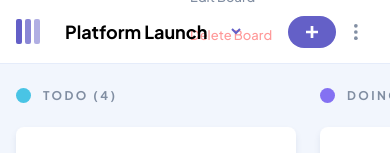
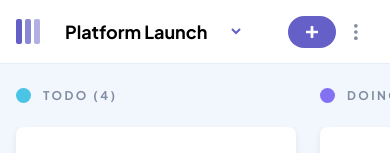
Before and after one commit to WandoCode/kanban-client, a React (Vite) app: page / in a window 390 px wide. Shown: the top 153 px of the page. Built offline with nearby package versions, Linux system fonts and the light colour scheme.

Commit message:
Misc menu disapear now correctly on mobile when closed

```diff
--- a/src/features/board/Board/Board.tsx
+++ b/src/features/board/Board/Board.tsx
@@ -1,11 +1,10 @@
 import { useAppSelector } from '../../app.store'
 import Button from '../../../components/atoms/Button/Button'
-import { useEffect } from 'react'
 import Column from './Column'
 
 function Board() {
   const { columnsNames, columnsDatas } = useAppSelector((state) => state.board)
-  const { menuIsOpen } = useAppSelector((state) => state.generalState)
+  const { menuIsOpen } = useAppSelector((state) => state.sidebar)
   const { currentBoardID, currentColumns } = useAppSelector(
     (state) => state.session
   )
--- a/src/features/misc-menu/MiscMenu.tsx
+++ b/src/features/misc-menu/MiscMenu.tsx
@@ -21,7 +21,12 @@ function MiscMenu() {
           miscMenuIsOpen ? 'open' : 'close'
         } options`}
       >
-        <button className="options__option btn--transparent">Edit Board</button>
+        <button
+          className="options__option btn--transparent"
+          onClick={() => console.log(1)}
+        >
+          Edit Board
+        </button>
         <button className="options__option btn--transparent">
           Delete Board
         </button>
--- a/src/stylesheets/components/Home/_header.scss
+++ b/src/stylesheets/components/Home/_header.scss
@@ -9,7 +9,7 @@
   padding-right: calc(var(--padding-inline) + 0.5rem);
 
   border-bottom: 1px solid var(--clr-neutral-300);
-  isolation: isolate;
+  background-color: var(--clr-neutral-100);
 
   &__right {
     align-items: center;
@@ -57,8 +57,6 @@
     justify-content: flex-end;
     gap: rem(10);
 
-    background-color: var(--clr-neutral-100);
-
     @include breakpoint(medium) {
       gap: rem(24);
     }
--- a/src/stylesheets/components/MiscMenu/_misc-menu.scss
+++ b/src/stylesheets/components/MiscMenu/_misc-menu.scss
@@ -16,19 +16,21 @@
   }
 
   &__menu {
+    overflow: hidden;
+
     width: rem(192);
 
     left: 100%;
+    transform: translateX(-100%);
 
-    padding-block: 0.5rem;
+    box-shadow: 0px 4px 6px rgba(54, 78, 126, 0.101545);
 
-    z-index: -1;
-
-    transition: transform $opening-duration;
+    transition: height $opening-duration, padding $opening-duration;
 
     & > * {
       cursor: pointer;
     }
+
     & > *:last-child {
       color: var(--clr-primary-700);
 
@@ -39,10 +41,14 @@
   }
 
   &__menu--close {
-    transform: translate(-100%, -100%);
+    height: 0;
+
+    padding-block: 0;
   }
 
   &__menu--open {
-    transform: translate(-100%, 0);
+    height: rem(90);
+
+    padding-block: 0.5rem;
   }
 }
```
